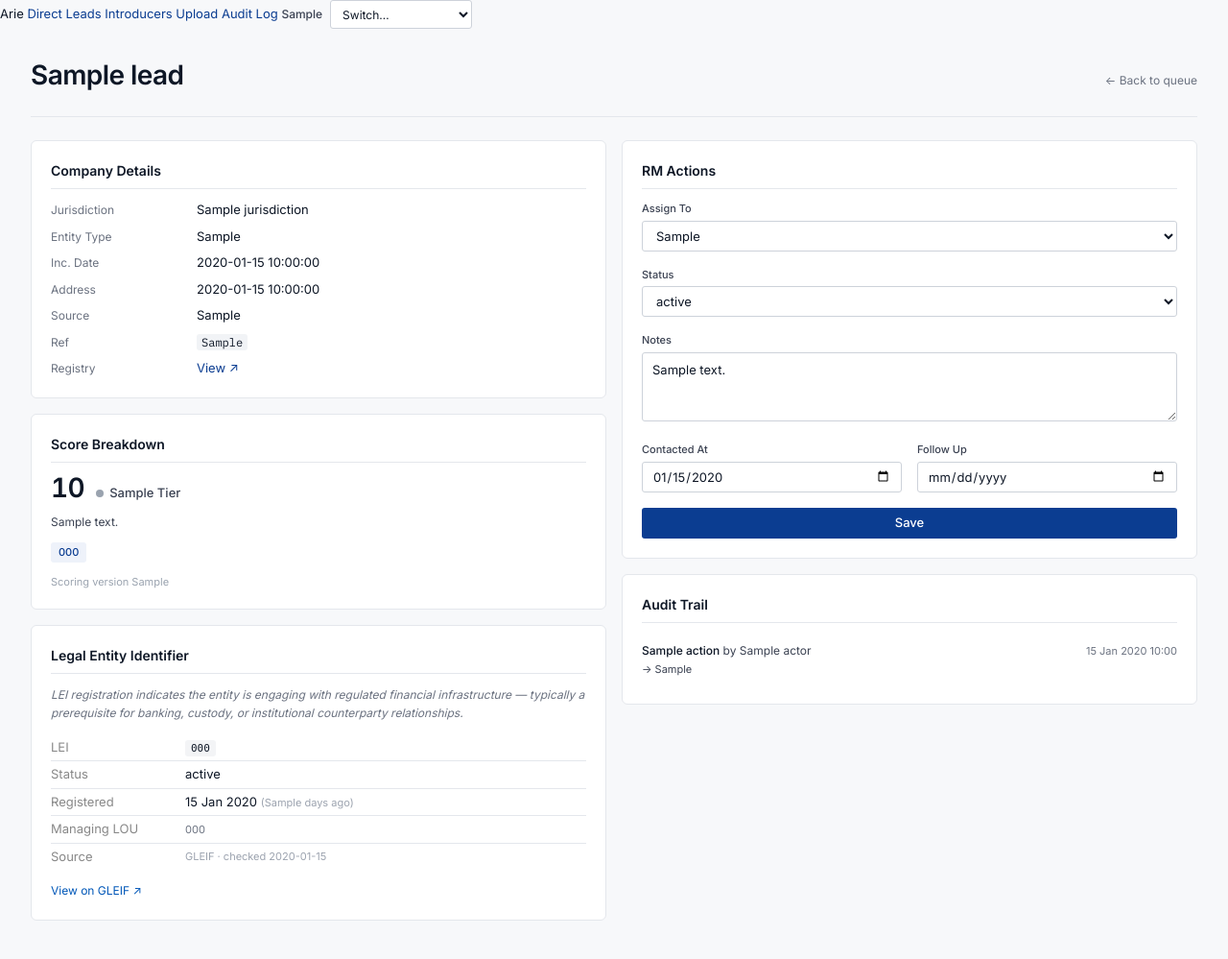
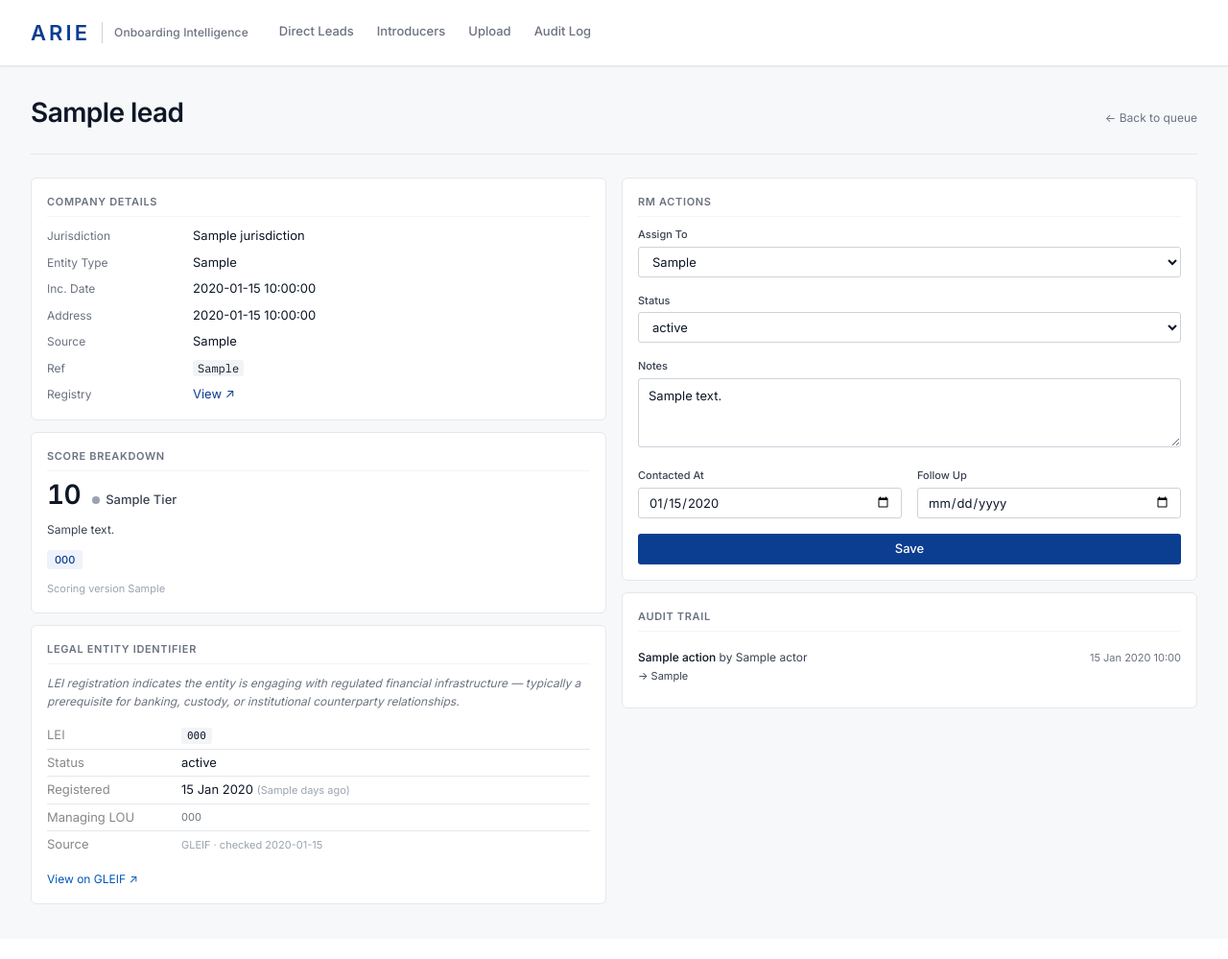
Before and after one commit to ismaelloveexcel/arie-onboarding-intelligence, a Python web app: template src/templates/lead_detail.html in a window 1280 px wide. Shown: the whole page at 96% size. After the commit the page ends 942 px from the top, so only its background shows below. Run offline with Jinja, Linux system fonts and the light colour scheme; the template is opened without the code that fills it: most values are stand-ins (such as "Sample title", 1, 10 or a date in 2020); some libraries are stand-ins or nearby versions.

Commit message:
feat: final polish - nav, stats, toasts, labels, density, empty states

```diff
--- a/src/main.py
+++ b/src/main.py
@@ -460,7 +460,7 @@ def lead_detail(request: Request, lead_id: UUID):
     action = {
         "assigned_to": row[14],
         "status": row[15] or "New",
-        "notes": row[16],
+        "notes": row[16] or "",
         "contacted_at": row[17],
         "follow_up_at": row[18],
     }
@@ -504,7 +504,7 @@ def lead_detail(request: Request, lead_id: UUID):
                 "id": row[0],
                 "company_name": row[1],
                 "jurisdiction": row[2],
-                "entity_type": row[3],
+                "entity_type": _format_entity_type(row[3]),
                 "incorporation_date": row[4],
                 "registered_address": row[5],
                 "source_system": row[6],
--- a/src/static/style.css
+++ b/src/static/style.css
@@ -261,7 +261,10 @@ td {
   color: var(--ink-1);
 }
 tr:last-child td { border-bottom: none; }
-tr:hover td { background: var(--surface-2); }
+tr:hover td {
+  background: #f8faff;
+  transition: background .1s ease;
+}
 
 /* =========================================================================
    Badges — tier
@@ -327,19 +330,21 @@ tr:hover td { background: var(--surface-2); }
    Cards
    ========================================================================= */
 .card {
-  background: var(--surface);
-  border: 1px solid var(--line);
-  border-radius: var(--r-md);
-  padding: var(--s-5);
-  margin-bottom: var(--s-4);
+  background: #fff;
+  border: 1px solid #e5e7eb;
+  border-radius: 6px;
+  padding: 1rem;
+  margin-bottom: .75rem;
 }
 .card h2 {
-  font-size: var(--text-md);
-  font-weight: 600;
-  color: var(--ink-1);
-  margin-bottom: var(--s-3);
-  padding-bottom: var(--s-2);
-  border-bottom: 1px solid var(--line);
+  font-size: 11px;
+  font-weight: 700;
+  text-transform: uppercase;
+  letter-spacing: .06em;
+  color: #6b7280;
+  margin-bottom: .65rem;
+  border-bottom: 1px solid #f3f4f6;
+  padding-bottom: .4rem;
 }
 
 /* =========================================================================
@@ -395,6 +400,13 @@ input:focus, textarea:focus, select:focus {
 }
 .btn-secondary:hover { background: var(--surface-2); text-decoration: none; }
 .btn-sm { height: 26px; padding: 0 10px; font-size: var(--text-sm); }
+.btn-verify {
+  opacity: .4;
+  transition: opacity .15s ease;
+  border: 1px solid #ddd;
+  background: #fff;
+}
+tr:hover .btn-verify { opacity: 1; }
 
 /* =========================================================================
    Reason codes
--- a/src/templates/base.html
+++ b/src/templates/base.html
@@ -11,28 +11,50 @@
   <script src="https://unpkg.com/htmx.org@1.9.12" defer></script>
 </head>
 <body>
-  <nav class="nav">
-    <span class="brand">Arie</span>
-    <a href="/">Direct Leads</a>
-    <a href="/introducers">Introducers</a>
-    <a href="/upload">Upload</a>
-    <a href="/audit">Audit Log</a>
-    {% if actor_names %}
-    <form method="post" action="/me" class="nav-actor">
-      {% if current_actor %}
-        <span class="nav-actor-name">{{ current_actor }}</span>
-      {% endif %}
-      <select name="actor" onchange="this.form.submit()" class="nav-actor-select" aria-label="Switch actor">
-        <option value="">Switch…</option>
-        {% for name in actor_names %}
-          <option value="{{ name }}" {% if current_actor == name %}selected{% endif %}>{{ name }}</option>
-        {% endfor %}
-      </select>
-    </form>
-    {% endif %}
-  </nav>
+  <header class="site-header">
+    <div class="site-header-inner">
+      <a href="/" class="brand-lockup" aria-label="Arie — Onboarding Intelligence">
+        <span class="brand-mark">ARIE</span>
+        <span class="brand-divider" aria-hidden="true"></span>
+        <span class="brand-product">Onboarding Intelligence</span>
+      </a>
+      <nav class="site-nav" aria-label="Primary">
+        <a href="/" {% if request.url.path == '/' %}class="is-active"{% endif %}>Direct Leads</a>
+        <a href="/introducers" {% if request.url.path.startswith('/introducers') %}class="is-active"{% endif %}>Introducers</a>
+        <a href="/upload" {% if request.url.path == '/upload' %}class="is-active"{% endif %}>Upload</a>
+        <a href="/audit" {% if request.url.path == '/audit' %}class="is-active"{% endif %}>Audit Log</a>
+      </nav>
+    </div>
+  </header>
   <div class="container">
     {% block content %}{% endblock %}
   </div>
+
+  <div id="toast" style="
+    position:fixed; bottom:1.5rem; right:1.5rem;
+    background:#111827; color:#fff;
+    padding:.6rem 1.1rem; border-radius:6px;
+    font-size:13px; font-weight:500;
+    box-shadow:0 4px 12px rgba(0,0,0,.15);
+    opacity:0; transition:opacity .2s ease;
+    pointer-events:none; z-index:9999;
+  " aria-live="polite"></div>
+
+  <script>
+    function showToast(msg) {
+      const t = document.getElementById('toast');
+      t.textContent = msg;
+      t.style.opacity = '1';
+      clearTimeout(t._timer);
+      t._timer = setTimeout(() => { t.style.opacity = '0'; }, 3000);
+    }
+    document.body.addEventListener('htmx:afterRequest', function(e) {
+      const method = (e.detail.requestConfig?.verb || '').toUpperCase();
+      const ok = e.detail.successful;
+      if (method === 'POST' && ok) {
+        showToast('Saved');
+      }
+    });
+  </script>
 </body>
 </html>
```
Also changed, not shown: src/templates/lead_detail.html (+28 -3 lines), src/templates/queue.html (+22 -4 lines).
